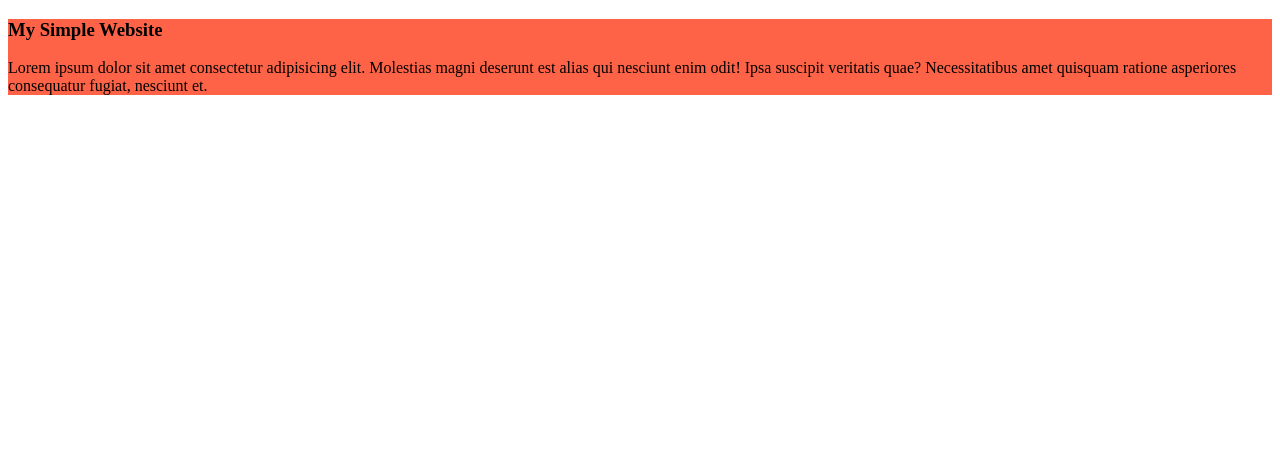
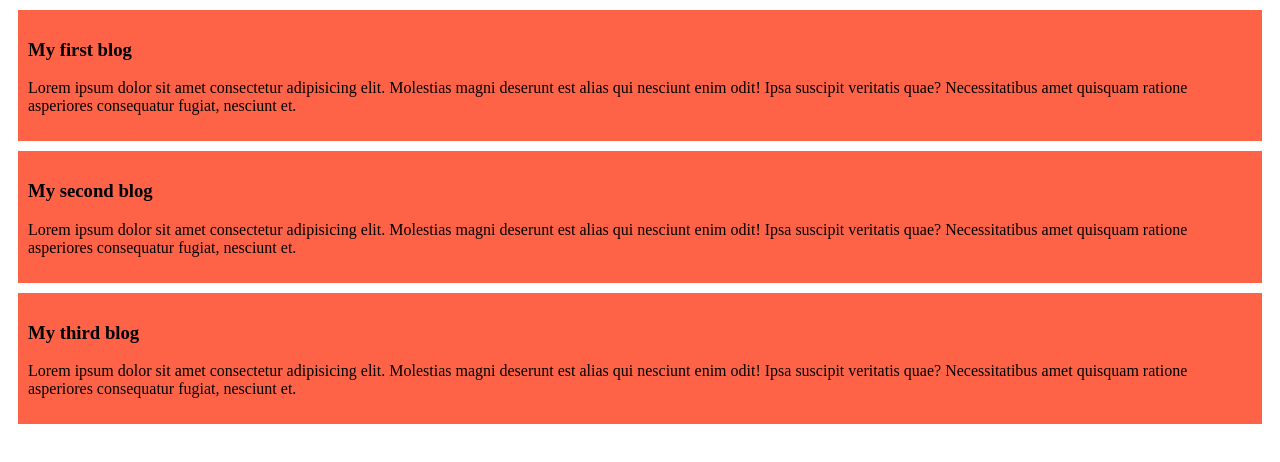
Before and after one commit to MdMubashirulAhsan/my-simple-website, a plain HTML site: page index.html in a window 1280 px wide. Drawn offline with Linux system fonts and the light colour scheme.

Commit message:
added second and third blogs

```diff
--- a/index.html
+++ b/index.html
@@ -8,7 +8,15 @@
 </head>
 <body>
     <div>
-        <h3>My Simple Website</h3>
+        <h3>My first blog</h3>
+        <p>Lorem ipsum dolor sit amet consectetur adipisicing elit. Molestias magni deserunt est alias qui nesciunt enim odit! Ipsa suscipit veritatis quae? Necessitatibus amet quisquam ratione asperiores consequatur fugiat, nesciunt et.</p>
+    </div>
+    <div>
+        <h3>My second blog</h3>
+        <p>Lorem ipsum dolor sit amet consectetur adipisicing elit. Molestias magni deserunt est alias qui nesciunt enim odit! Ipsa suscipit veritatis quae? Necessitatibus amet quisquam ratione asperiores consequatur fugiat, nesciunt et.</p>
+    </div>
+    <div>
+        <h3>My third blog</h3>
         <p>Lorem ipsum dolor sit amet consectetur adipisicing elit. Molestias magni deserunt est alias qui nesciunt enim odit! Ipsa suscipit veritatis quae? Necessitatibus amet quisquam ratione asperiores consequatur fugiat, nesciunt et.</p>
     </div>
 
--- a/styles/blog.css
+++ b/styles/blog.css
@@ -1,3 +1,5 @@
 div{
     background-color: tomato;
+    padding: 10px;
+    margin: 10px;
 }
```
